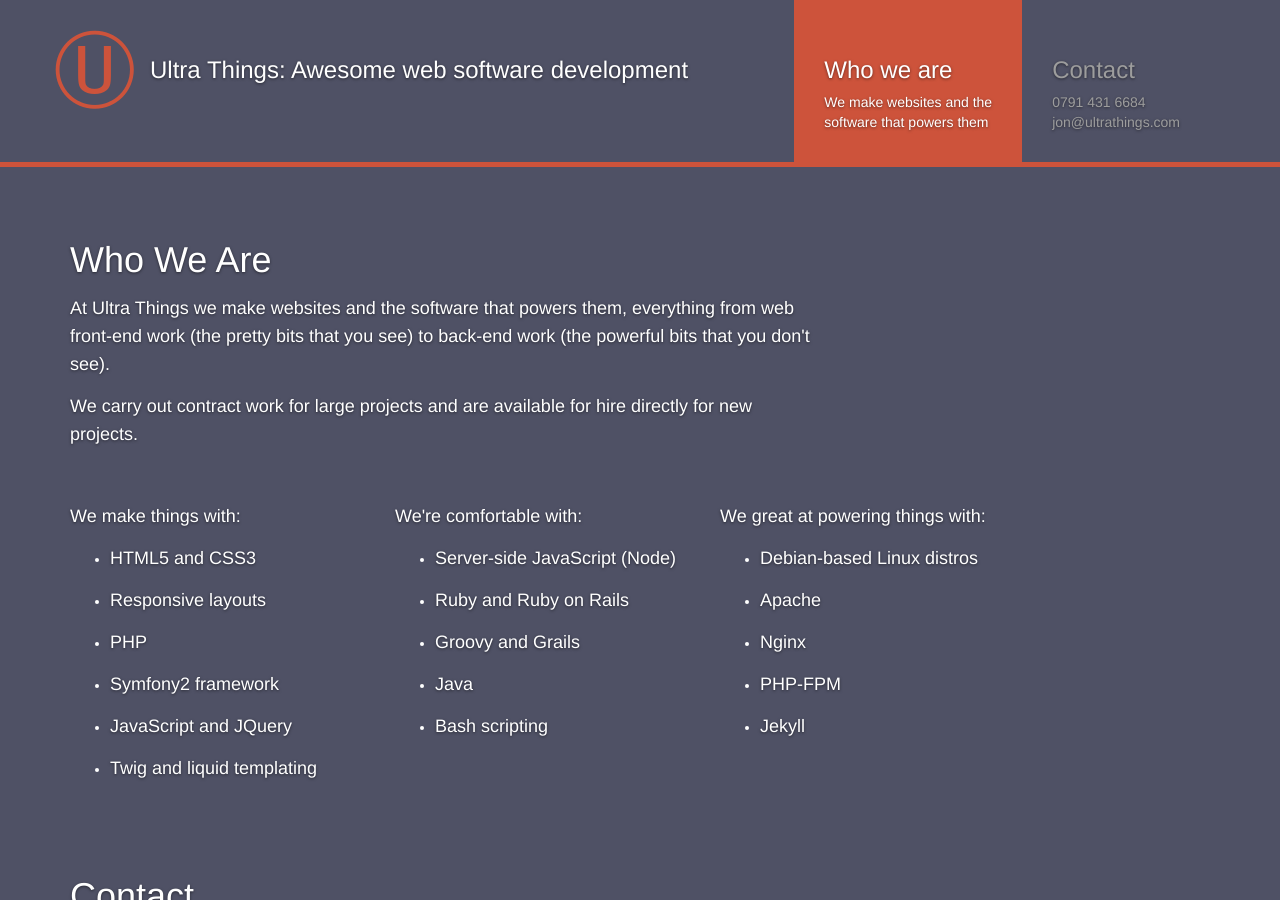
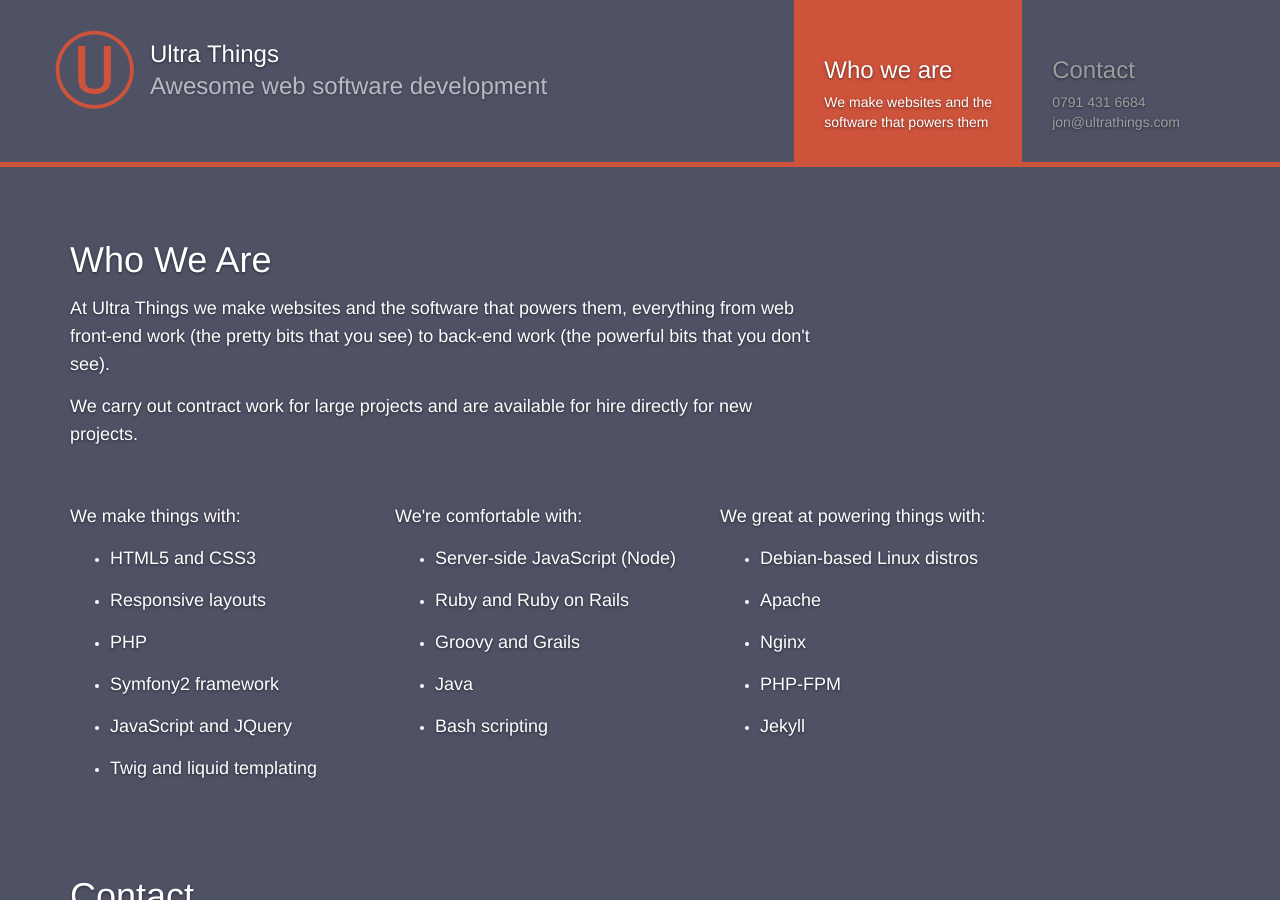
Before and after one commit to webignition/ultrathings.com, a Jekyll site: the page built from index.html, in a window 1280 px wide and 900 px high. Built offline with Jekyll 4.4.1, drawn with Linux system fonts in a browser that asks for light colours; nearby versions of some CDN libraries; comment, search, counter and statistics services are not loaded.

Commit message:
Move tagline for better md layout

```diff
--- a/_layouts/home.html
+++ b/_layouts/home.html
@@ -17,7 +17,7 @@
             </button>
             <a class="navbar-brand" href="#whoweare">
                 <span id="logo"></span>
-                <span class="content">Ultra Things: Awesome web software development</span>
+                <span class="content">Ultra Things<span class="tagline">Awesome web software development</span></span>
             </a>
         </div>
         <div id="navbar" class="collapse navbar-collapse navbar-right">
--- a/assets/css/main.css
+++ b/assets/css/main.css
@@ -43,14 +43,28 @@
     position: relative;
 }
 
+.navbar-brand .content,
+.navbar-brand .tagline {
+    padding-left: 80px;
+}
+
 .navbar-brand .content {
     font-size: 24px;
-    padding-left: 80px;
+}
+
+.navbar-brand .tagline {
+    margin-top: 10px;
+    display: block;
+    opacity: 0.6;
+}
+
+.navbar-brand .tagline:hover {
+    opacity: 1;
 }
 
 .navbar-inverse .navbar-brand {
     color: inherit;
-    padding-top: 60px;
+    padding-top: 44px;
 }
 
 .navbar-nav>li>a {
```
